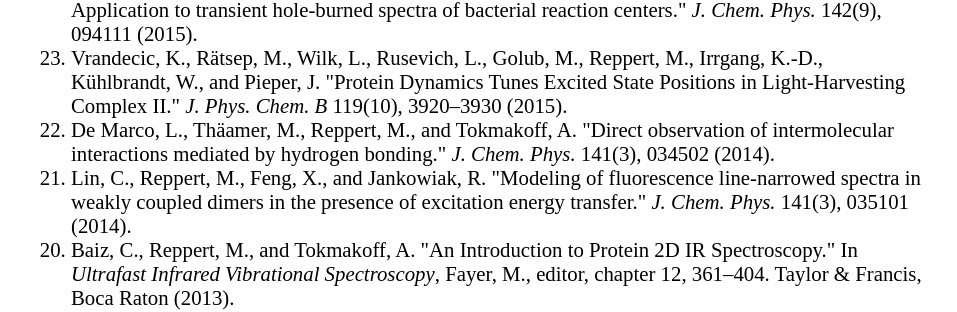
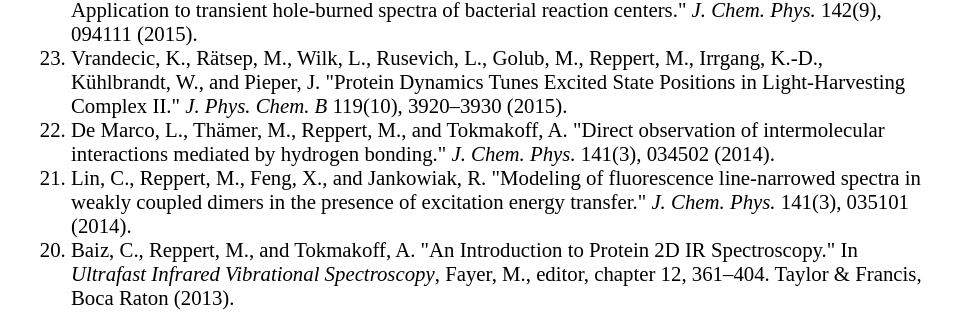
Before and after one commit to mreppert/mreppert.github.io, a Jekyll site: the page built from publications/index.html, in a window 1280 px wide. Shown: the part 535-847 px from the top of the page, without its empty margins (161-1118 px from the left). Built offline with Jekyll 4.4.1, drawn with Linux system fonts in a browser that asks for light colours; part of the change alters nothing that is shown.

```diff
--- a/publications/index.html
+++ b/publications/index.html
@@ -19,7 +19,7 @@ Peptide Ensembles with Computational Amide I Spectroscopy: Application to Elasti
   <li>Reppert, M., Roy, A. R., and Tokmakoff, A. "Isotope-enriched protein standards for computational amide I spectroscopy." <i>J. Chem. Phys.</i> 142(12), 125104 (2015).</li>
   <li>Reppert, M., Kell, A., Pruitt, T., and Jankowiak, R. "Comments on the optical lineshape function: Application to transient hole-burned spectra of bacterial reaction centers." <i>J. Chem. Phys.</i> 142(9), 094111 (2015).</li>
   <li>Vrandecic, K., R&auml;tsep, M., Wilk, L., Rusevich, L., Golub, M., Reppert, M., Irrgang, K.-D., K&uuml;hlbrandt, W., and Pieper, J. "Protein Dynamics Tunes Excited State Positions in Light-Harvesting Complex II." <i>J. Phys. Chem. B</i> 119(10), 3920–3930 (2015).</li>
-  <li>De Marco, L., Th&auml;amer, M., Reppert, M., and Tokmakoff, A. "Direct observation of intermolecular interactions mediated by hydrogen bonding." <i>J. Chem. Phys.</i> 141(3), 034502 (2014).</li>
+  <li>De Marco, L., Th&auml;mer, M., Reppert, M., and Tokmakoff, A. "Direct observation of intermolecular interactions mediated by hydrogen bonding." <i>J. Chem. Phys.</i> 141(3), 034502 (2014).</li>
   <li>Lin, C., Reppert, M., Feng, X., and Jankowiak, R. "Modeling of fluorescence line-narrowed spectra in weakly coupled dimers in the presence of excitation energy transfer." <i>J. Chem. Phys.</i> 141(3), 035101 (2014).</li>
   <li>Baiz, C., Reppert, M., and Tokmakoff, A. "An Introduction to Protein 2D IR Spectroscopy." In <i>Ultrafast Infrared Vibrational Spectroscopy</i>, Fayer, M., editor, chapter 12, 361–404. Taylor & Francis, Boca Raton (2013).</li>
   <li>Kell, A., Feng, X., Reppert, M., and Jankowiak, R. "On the Shape of the Phonon Spectral Density in Photosynthetic Complexes." <i>J. Phys. Chem. B</i> 117(24), 7317–7323 (2013).</li>
```
